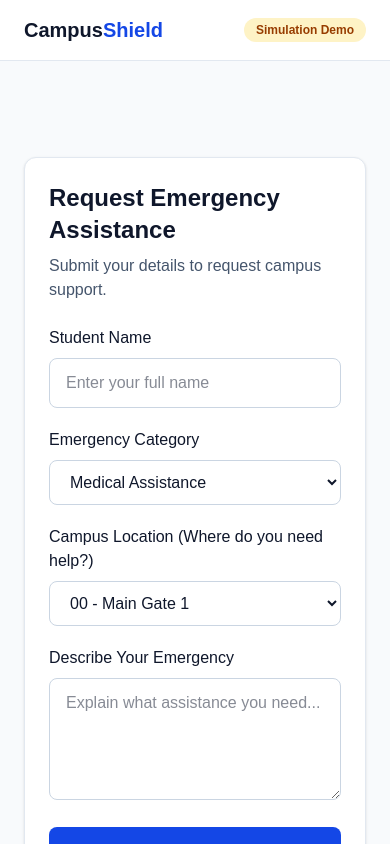
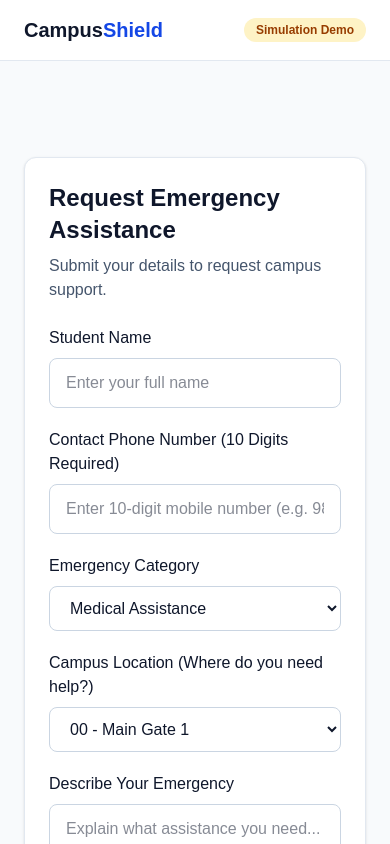
Before and after one commit to shivansh01-24/safecampus, a Next.js app: page / in a window 390 px wide. Shown: the top 844 px of the page. Built offline with nearby package versions, Linux system fonts and the light colour scheme.

Commit message:
phone number 10 digit required

```diff
--- a/src/app/page.tsx
+++ b/src/app/page.tsx
@@ -9,6 +9,7 @@ type EmergencyService = {
 };
 type EmergencyRequest = {
   studentName: string;
+  phoneNumber?: string;
   category: string;
   campusLocation?: string;
   description: string;
@@ -101,6 +102,8 @@ const CAMPUS_LOCATIONS = [
 
 export default function Home() {
   const [studentName, setStudentName] = useState("");
+  const [phoneNumber, setPhoneNumber] = useState("");
+  const [phoneError, setPhoneError] = useState("");
   const [category, setCategory] = useState("Medical");
   const [campusLocation, setCampusLocation] = useState(CAMPUS_LOCATIONS[0]);
   const [description, setDescription] = useState("");
@@ -109,8 +112,16 @@ export default function Home() {
 
   const handleSubmit = (e: React.FormEvent<HTMLFormElement>) => {
     e.preventDefault();
+    const cleanPhone = phoneNumber.trim().replace(/\D/g, "");
+    if (cleanPhone.length !== 10) {
+      setPhoneError("Please enter a valid 10-digit mobile number.");
+      return;
+    }
+    setPhoneError("");
+
     const newRequest: EmergencyRequest = {
       studentName,
+      phoneNumber: cleanPhone,
       category,
       campusLocation,
       description,
@@ -138,6 +149,7 @@ export default function Home() {
       });
 
     setStudentName("");
+    setPhoneNumber("");
     setCategory("Medical");
     setCampusLocation(CAMPUS_LOCATIONS[0]);
     setDescription("");
@@ -176,6 +188,34 @@ export default function Home() {
                 placeholder="Enter your full name"
                 className="w-full rounded-lg border border-slate-300 px-4 py-3 outline-none focus:border-blue-600"
               />
+            </div>
+            <div>
+              <label className="mb-2 block font-medium">Contact Phone Number (10 Digits Required)</label>
+
+              <input
+                type="tel"
+                required
+                pattern="[0-9]{10}"
+                maxLength={10}
+                minLength={10}
+                value={phoneNumber}
+                onChange={(e) => {
+                  const val = e.target.value.replace(/\D/g, "").slice(0, 10);
+                  setPhoneNumber(val);
+                  if (val.length === 10) {
+                    setPhoneError("");
+                  }
+                }}
+                placeholder="Enter 10-digit mobile number (e.g. 9876543210)"
+                className={`w-full rounded-lg border px-4 py-3 outline-none focus:border-blue-600 ${
+                  phoneError ? "border-red-500 bg-red-50" : "border-slate-300"
+                }`}
+              />
+              {phoneError && (
+                <p className="mt-1.5 text-xs font-semibold text-red-600">
+                  {phoneError}
+                </p>
+              )}
             </div>
             <div>
               <label className="mb-2 block font-medium">
@@ -255,10 +295,15 @@ export default function Home() {
                   className="flex flex-col justify-between gap-2 rounded-lg border border-slate-200 bg-slate-50 p-4 sm:flex-row sm:items-center"
                 >
                   <div>
-                    <div className="flex items-center gap-2">
+                    <div className="flex flex-wrap items-center gap-2">
                       <span className="font-semibold text-slate-900">
                         {req.studentName}
                       </span>
+                      {req.phoneNumber && (
+                        <span className="text-xs font-mono text-slate-600 bg-slate-200/70 px-2 py-0.5 rounded">
+                          📞 {req.phoneNumber}
+                        </span>
+                      )}
                       <span className="rounded-full bg-blue-100 px-2.5 py-0.5 text-xs font-semibold text-blue-800">
                         {req.category}
                       </span>
```
